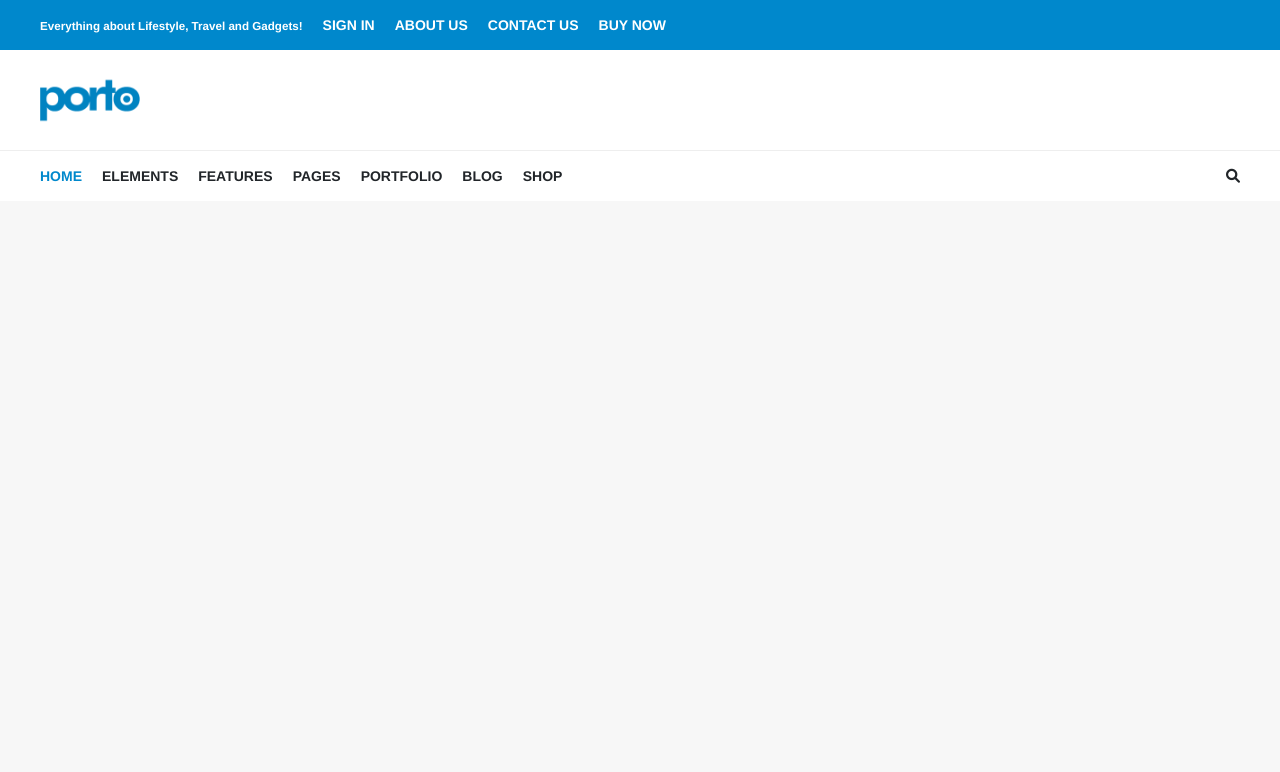
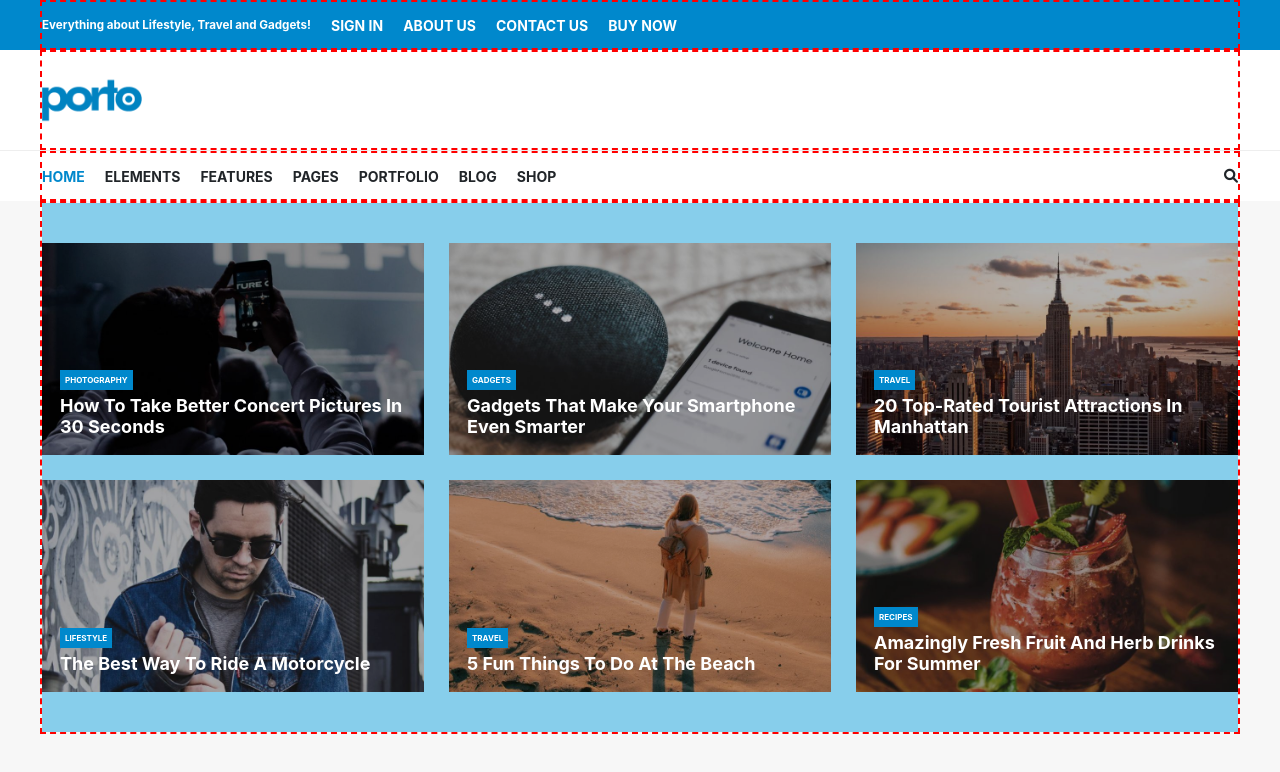
Before and after one commit to marcocor25/proj-html-vuejs, a Vue app: page / in a window 1280 px wide. Shown: the top 772 px of the page. Built offline with nearby package versions, Linux system fonts and the light colour scheme.

Commit message:
Cards main completate

```diff
--- a/src/App.vue
+++ b/src/App.vue
@@ -3,6 +3,7 @@
     <TopBanner />
     <MyHeader />
     <MyNav />
+    <MyMain />
   </div>
 </template>
 
@@ -10,6 +11,7 @@
 import TopBanner from "./components/TopBanner.vue";
 import MyHeader from "./components/MyHeader.vue";
 import MyNav from "./components/MyNav.vue";
+import MyMain from "./components/MyMain.vue";
 
 export default {
   name: "App",
@@ -17,6 +19,7 @@ export default {
     TopBanner,
     MyHeader,
     MyNav,
+    MyMain,
   },
 };
 </script>
@@ -44,11 +47,12 @@ ul {
 
 #app {
   height: 6000px;
-  font-family: Avenir, Helvetica, Arial, sans-serif;
+  font-family: -apple-system, BlinkMacSystemFont, "Segoe UI", Roboto, Oxygen,
+    Ubuntu, Cantarell, "Open Sans", "Helvetica Neue", sans-serif;
   -webkit-font-smoothing: antialiased;
   -moz-osx-font-smoothing: grayscale;
   font-size: 14px;
-  color: #000000;
+  color: $default-black;
   background: $body;
 }
 </style>
--- a/src/assets/scss/_colors.scss
+++ b/src/assets/scss/_colors.scss
@@ -1,5 +1,6 @@
 // TEXT-COLORS
 $default: #ffffff;
+$default-black: #000000;
 $dark: #212529;
 
 // BACKGROUND-COLORS
--- a/src/assets/scss/_mixins.scss
+++ b/src/assets/scss/_mixins.scss
@@ -1,5 +1,5 @@
 @mixin container {
   width: 1200px;
   margin: 0 auto;
-  // border: 2px dashed red;
+  border: 2px dashed red;
 }
--- /dev/null
+++ b/src/components/CardsSections.vue
@@ -0,0 +1,121 @@
+<template>
+  <section class="cards">
+    <div v-for="el in cards" :key="el.id" class="card">
+      <figure>
+        <img :src="el.imgUrl" :alt="el.title" />
+      </figure>
+      <div class="overlay">
+        <div class="badge">
+          {{ el.title }}
+        </div>
+        <h3>{{ el.text }}</h3>
+      </div>
+    </div>
+  </section>
+</template>
+
+<script>
+export default {
+  name: "CardsSection",
+  data() {
+    return {
+      cards: [
+        {
+          id: 1,
+          title: "photography",
+          text: "how to take better concert pictures in 30 seconds",
+          imgUrl: require(`../assets/img/blog-46.jpg`),
+        },
+        {
+          id: 2,
+          title: "gadgets",
+          text: "gadgets that make your smartphone even smarter",
+          imgUrl: require(`../assets/img/blog-47.jpg`),
+        },
+        {
+          id: 3,
+          title: "travel",
+          text: "20 top-rated tourist attractions in manhattan",
+          imgUrl: require(`../assets/img/blog-48.jpg`),
+        },
+        {
+          id: 4,
+          title: "lifestyle",
+          text: "the best way to ride a motorcycle",
+          imgUrl: require(`../assets/img/blog-49.jpg`),
+        },
+        {
+          id: 5,
+          title: "travel",
+          text: "5 fun things to do at the beach",
+          imgUrl: require(`../assets/img/blog-50.jpg`),
+        },
+        {
+          id: 6,
+          title: "recipes",
+          text: "amazingly fresh fruit and herb drinks for summer",
+          imgUrl: require(`../assets/img/blog-51.jpg`),
+        },
+      ],
+    };
+  },
+};
+</script>
+
+<!-- Add "scoped" attribute to limit CSS to this component only -->
+<style scoped lang="scss">
+@import "../assets/scss/colors.scss";
+@import "../assets/scss/mixins.scss";
+
+.cards {
+  display: flex;
+  flex-wrap: wrap;
+  gap: 25px;
+  padding: 40px 0;
+  background: skyblue;
+
+  .card {
+    flex-grow: 1;
+    width: calc((100% / 3) - 25px);
+    min-height: 200px;
+    cursor: pointer;
+    transition: 200ms linear;
+    position: relative;
+
+    &:hover {
+      transform: scale(0.97);
+    }
+
+    .overlay {
+      position: absolute;
+      top: 0;
+      left: 0;
+      width: 100%;
+      height: 100%;
+      padding: 18px;
+      display: flex;
+      flex-direction: column;
+      justify-content: flex-end;
+      align-items: flex-start;
+      gap: 5px;
+      background: rgba($color: #000000, $alpha: 0.3);
+
+      h3 {
+        font-size: 18px;
+        font-weight: bolder;
+        text-transform: capitalize;
+        color: $default;
+      }
+
+      .badge {
+        padding: 5px;
+        text-transform: uppercase;
+        font-weight: bolder;
+        font-size: 8px;
+        color: $default;
+        background: $top-banner;
+      }
+    }
+  }
+}
+</style>
--- /dev/null
+++ b/src/components/MyMain.vue
@@ -0,0 +1,29 @@
+<template>
+  <div class="container">
+    <CardsSection />
+  </div>
+</template>
+
+<script>
+import CardsSection from "./CardsSections.vue";
+
+export default {
+  name: "MyNav",
+  components: {
+    CardsSection,
+  },
+  data() {
+    return {};
+  },
+};
+</script>
+
+<!-- Add "scoped" attribute to limit CSS to this component only -->
+<style scoped lang="scss">
+@import "../assets/scss/colors.scss";
+@import "../assets/scss/mixins.scss";
+
+.container {
+  @include container;
+}
+</style>
--- a/src/components/TopBanner.vue
+++ b/src/components/TopBanner.vue
@@ -31,6 +31,7 @@ export default {
   position: sticky;
   top: 0;
   left: 0;
+  z-index: 999;
   background: $top-banner;
 
   .container {
```
